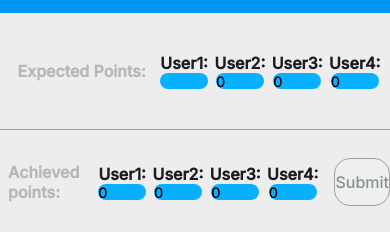
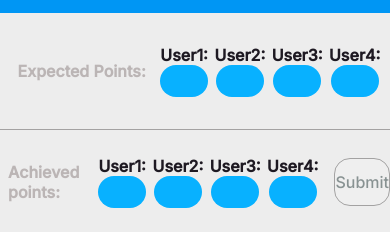
Before and after one commit to samratcodes/Callbreak_calculator, a plain HTML site: page index.html in a window 390 px wide. Shown: the part 58-290 px from the top of the page. Drawn offline with Linux system fonts and the light colour scheme.

Commit message:
Complete responsive site

```diff
--- a/index.html
+++ b/index.html
@@ -27,15 +27,15 @@
         </div>
         <div class="user2 user">
          <label for="user2">User2:</label>
-        <input type="number" name="user2" id="user2" value="0" required>
+        <input type="number" name="user2" id="user2"  required>
         </div>
          <div class="user3 user">
          <label for="user3">User3:</label>
-        <input type="number" name="user3" id="user3" value="0" required>
+        <input type="number" name="user3" id="user3"  required>
         </div>
          <div class="user4 user">
          <label for="user4">User4:</label>
-        <input type="number" name="user4" id="user4" value="0" required>
+        <input type="number" name="user4" id="user4" required>
         </div>
 
    </div>
@@ -45,19 +45,19 @@
      </div>
        <div class="user1 user" >
         <label for="user1">User1:</label>
-        <input type="number" name="user1" id="auser1" value="0" required>
+        <input type="number" name="user1" id="auser1"  required>
         </div>
         <div class="user2 user">
          <label for="user2">User2:</label>
-        <input type="number" name="user2" id="auser2" value="0" required>
+        <input type="number" name="user2" id="auser2"  required>
         </div>
          <div class="user3 user">
          <label for="user3">User3:</label>
-        <input type="number" name="user3" id="auser3" value="0"  required>
+        <input type="number" name="user3" id="auser3"   required>
         </div>
          <div class="user4 user">
          <label for="user4">User4:</label>
-        <input type="number" name="user4" id="auser4" value="0"required>
+        <input type="number" name="user4" id="auser4" required>
         </div>
         <button type="submit">Submit</button>
     </form>
--- a/style.css
+++ b/style.css
@@ -131,7 +131,7 @@ color: rgb(32, 35, 34);
 }
 @media ( max-width:900px){
     input{
-        height: 1rem;
+        height: 2rem;
     width: 3rem;
     font-size: 0.9rem;
 
```
